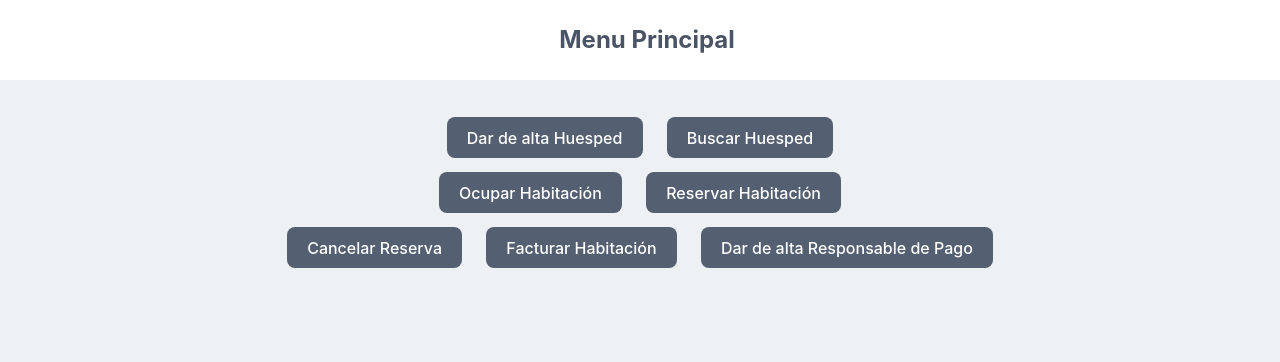
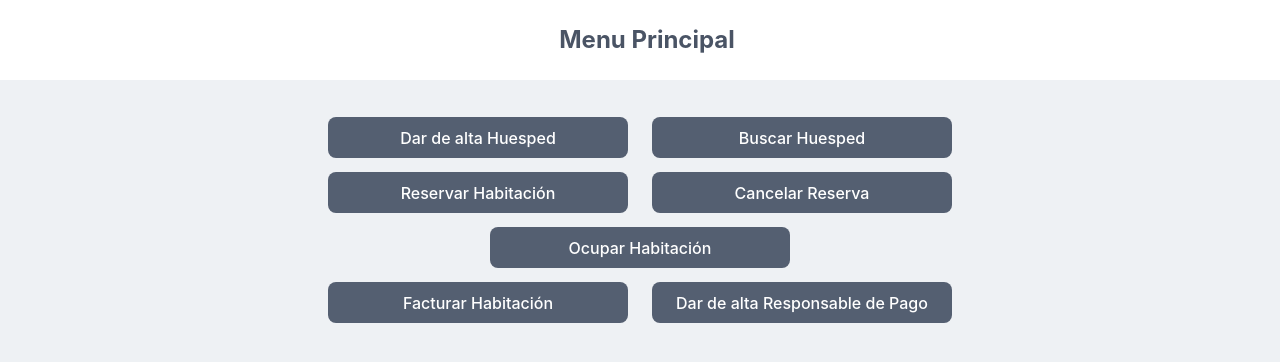
Before and after one commit to lumaglia/TP-DESO, a Next.js app in the folder frontend/: page / in a window 1280 px wide. Shown: the top 362 px of the page. Built offline with nearby package versions, Linux system fonts and the light colour scheme.

Commit message:
fix(front): Cambios visuales al menu

```diff
--- a/frontend/app/Estadia/Alta/OcuparHabitacion.css
+++ b/frontend/app/Estadia/Alta/OcuparHabitacion.css
@@ -5,6 +5,3 @@
     max-width: 500px;
     text-align: right;
 }
-.FixedLength {
-    width: 300px;
-}
--- a/frontend/app/globals.css
+++ b/frontend/app/globals.css
@@ -264,6 +264,10 @@ p {
     }
 }
 
+.FixedLength {
+    width: 300px;
+}
+
 .Thumb {
     width: 100%;
     border-radius: inherit;
--- a/frontend/app/page.tsx
+++ b/frontend/app/page.tsx
@@ -12,28 +12,31 @@ export default function Home() {
             <div style={{display: 'flex', justifyContent: 'center', alignItems: 'center', flexDirection: 'column', marginTop:'30px'}}>
                 <Row>
                     <Link href='/Huesped/Alta'>
-                        <button className='Button'>Dar de alta Huesped</button>
+                        <button className='Button FixedLength'>Dar de alta Huesped</button>
                     </Link>
                     <Link href='/Huesped/Buscar'>
-                        <button className='Button'>Buscar Huesped</button>
+                        <button className='Button FixedLength'>Buscar Huesped</button>
+                    </Link>
+                </Row>
+                <Row>
+                    <Link href='/Reserva/Alta'>
+                        <button className='Button FixedLength'>Reservar Habitación</button>
+                    </Link>
+                    <Link href='/Reserva/Baja'>
+                        <button className='Button FixedLength'>Cancelar Reserva</button>
                     </Link>
                 </Row>
                 <Row>
                     <Link href='/Estadia/Alta'>
-                        <button className='Button'>Ocupar Habitación</button>
+                        <button className='Button FixedLength'>Ocupar Habitación</button>
                     </Link>
-                    <Link href='/Reserva/Alta'>
-                        <button className='Button'>Reservar Habitación</button>
-                    </Link></Row>
+                </Row>
                 <Row>
-                    <Link href='/Reserva/Baja'>
-                        <button className={'Button'}>Cancelar Reserva</button>
-                    </Link>
                     <Link href='/Factura/Crear'>
-                        <button className='Button'>Facturar Habitación</button>
+                        <button className='Button FixedLength'>Facturar Habitación</button>
                     </Link>
                     <Link href='/ResponsablePago/Alta'>
-                        <button className='Button'>Dar de alta Responsable de Pago</button>
+                        <button className='Button FixedLength'>Dar de alta Responsable de Pago</button>
                     </Link>
                 </Row>
             </div>
```
